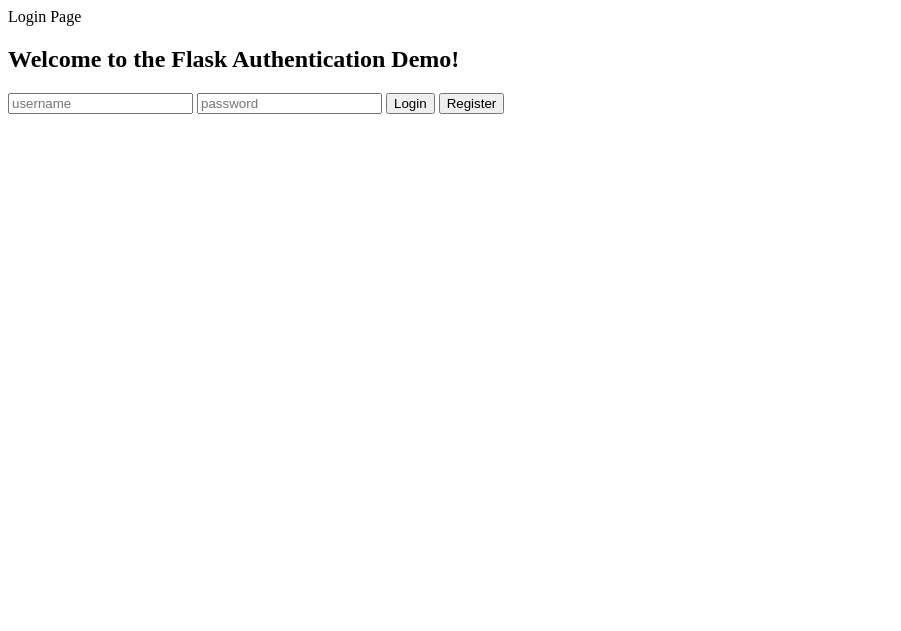
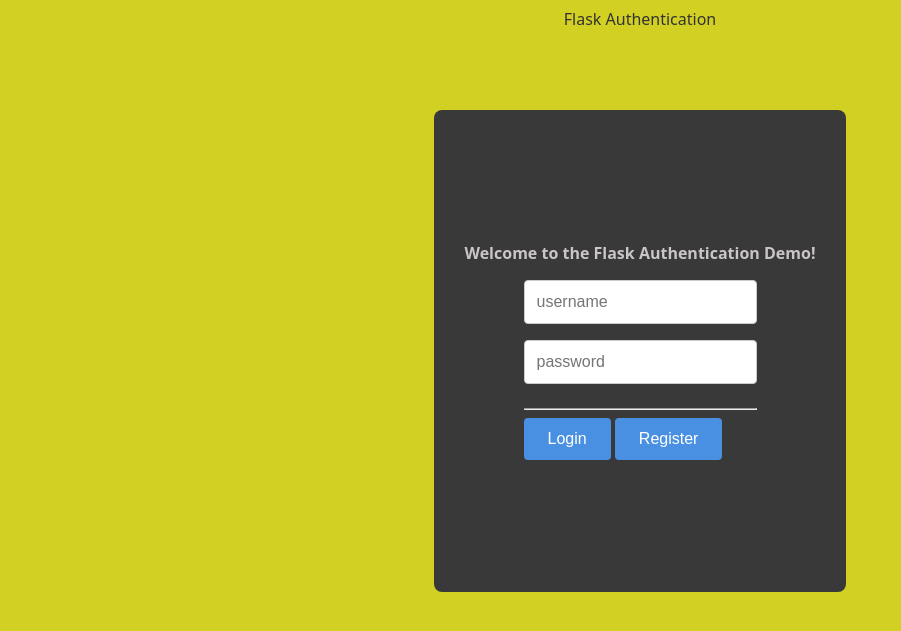
Before and after one commit to Hage-Tassang/CodeWithJosh-Flask-Playlist, a Flask app: page / in a window 1280 px wide. Shown: the top 631 px of the page, without its empty margins (0-901 px from the left). Run offline with Flask 3, Linux system fonts and the light colour scheme.

Commit message:
created flask login page
Things done:
html:
template page
dashboard page
index page

style:
used scss

python:
used flask
created all routes
for dashboard,index,also single page logout mechanism

writting logic for login and registeration

database creation used sqlAlchemy for it
database config
for security flask werkzeug security features for hasing n unhasing password

written all session logic for user logged in n so each person has their own view of the page

completed

thnx codeWithJosh i understood flask better because of you

```diff
--- a/Flask_Login_page/app.py
+++ b/Flask_Login_page/app.py
@@ -4,15 +4,84 @@
 
 
 app = Flask(__name__)
+app.secret_key = 'your_secret_key'
 
 
+
+#sql Configuration
+
+app.config['SQLALCHEMY_DATABASE_URI'] = 'sqlite:///users.db' #database location
+app.config['SQLALCHEMY_TRACK_MODIFICATIONS'] = False #to suppress a warning message
+db =  SQLAlchemy(app)
+
+#Database model class ~single row within our db
+class User(db.Model):
+    #class variables
+    id = db.Column(db.Integer, primary_key=True)
+    username = db.Column(db.String(125),unique=True,nullable=False)
+    password_hash = db.Column(db.String(255),nullable=False)
+
+    #class methods
+    def set_password(self, password):
+        self.password_hash = generate_password_hash(password)
+
+    def check_password(self, password):
+        return check_password_hash(self.password_hash, password)
+
+#Home Routes
 @app.route('/')
-def home():
+def index():
     if "username" in session:
         return redirect(url_for('dashboard'))
     return render_template('index.html')
 
+#Login route
+@app.route('/login',methods=['POST'])
+def login():
+    #collect info from the form
+    username = request.form['username']
+    password = request.form['password']
+    user = User.query.filter_by(username=username).first()
 
+    #check if its in the db /login the user
+    if user and user.check_password(password):
+        session['username'] = username
+        return redirect(url_for('dashboard'))
+    else:
+        return render_template('index.html', message="Invalid username or password")
+    #Otherwise show home page redirecting to login page
 
+#Registration
+@app.route('/register',methods=['POST'])
+def register():
+    username = request.form['username']
+    password = request.form['password']
+    user = User.query.filter_by(username=username).first()
+    if user:
+        return render_template('index.html', message="Username already exists")
+    #create new user
+    new_user = User(username=username)
+    new_user.set_password(password)
+    #add to db
+    db.session.add(new_user)
+    db.session.commit()
+    session['username'] = username
+    return redirect(url_for('dashboard'))
+#Dashboard
+@app.route('/dashboard')
+def dashboard():
+    if "username" in session:
+        return render_template('dashboard.html', username=session['username'])
+    else:
+        return redirect(url_for('index'))
+
+#logout route
+@app.route('/logout')
+def logout():
+    #its like a list data u have to pop it out of the session
+    session.pop("username",None)
+    return redirect(url_for('index'))
 if __name__ == '__main__':
+    with app.app_context():
+        db.create_all()
     app.run(debug=True)
--- /dev/null
+++ b/Flask_Login_page/static/style.css
@@ -0,0 +1,89 @@
+body {
+  font-family: system-ui, -apple-system, "Segoe UI", Roboto, "Helvetica Neue", Arial;
+  background: #d3d024;
+  box-sizing: border-box;
+}
+
+.container {
+  display: flex;
+  flex-direction: column;
+  align-items: center;
+  justify-content: center;
+  max-width: 380px;
+  padding: 1rem;
+  border-color: #333;
+  height: 450px;
+  background-color: #39393a;
+  margin: 5rem auto;
+  border-radius: 8px;
+}
+
+header {
+  text-align: center;
+  margin-bottom: 2rem;
+  width: 100%;
+  color: #333;
+}
+
+.panel {
+  background: #39393a;
+  display: flex;
+  flex-direction: column;
+  align-items: center;
+  justify-content: center;
+  padding: 2rem;
+  border-radius: 8px;
+  box-shadow: 0 6px 18px rgba(0, 0, 0, 0.06);
+  text-align: center;
+  max-width: 360px;
+  width: 100%;
+  margin: auto;
+}
+
+h1 {
+  margin: 0 0 0.5rem 0;
+  font-size: 1.25rem;
+}
+
+h2 {
+  margin: 0 0 1rem 0;
+  font-size: 1rem;
+  color: #cac6c6;
+}
+
+p {
+  margin: 0 0 1rem 0;
+  color: #cac6c6;
+}
+
+.btn-logout {
+  color: #fff;
+  text-decoration: none;
+  font-weight: 500;
+  border-radius: 4px;
+  background-color: #4a90e2;
+}
+
+.btn-login {
+  background-color: #4a90e2;
+  color: #fff;
+  border: none;
+  padding: 0.75rem 1.5rem;
+  border-radius: 4px;
+  font-size: 1rem;
+  cursor: pointer;
+}
+
+.btn-login {
+  color: #fff;
+  text-decoration: none;
+  font-weight: 500;
+}
+
+.input-field {
+  padding: 0.75rem;
+  margin-bottom: 1rem;
+  border: 1px solid #ccc;
+  border-radius: 4px;
+  font-size: 1rem;
+}/*# sourceMappingURL=style.css.map */
--- /dev/null
+++ b/Flask_Login_page/static/style.scss
@@ -0,0 +1,80 @@
+//colors variables
+$primary-color: #d3d024;
+$background-color: #39393a;
+//font variables
+$font-family: system-ui, -apple-system, "Segoe UI", Roboto, "Helvetica Neue", Arial;
+//font colors
+$font-color: #333;
+$font-color-light: #cac6c6;
+//button colors
+$btn-bg-color: #4a90e2;
+$btn-font-color: #fff;
+
+
+body {
+    font-family: system-ui, -apple-system, "Segoe UI", Roboto, "Helvetica Neue", Arial;
+    background:$primary-color;
+    box-sizing: border-box;
+    }
+.container{
+    display: flex;
+    flex-direction: column;
+    align-items: center;
+    justify-content: center;
+    max-width: 380px;
+    padding: 1rem;
+    border-color: #333;
+    height: 450px;
+    background-color: #39393a;
+    margin: 5rem auto;
+    border-radius: 8px;
+    }
+
+header{
+    text-align: center;
+    margin-bottom: 2rem;
+    width: 100%;
+    color:$font-color;
+    }
+
+.panel {
+    background: $background-color;
+    display: flex;
+    flex-direction: column;
+    align-items: center;
+    justify-content: center;
+    padding: 2rem;
+    border-radius: 8px;
+    box-shadow: 0 6px 18px rgba(0,0,0,0.06);
+    text-align: center;
+    max-width: 360px;
+    width: 100%;
+    margin: auto;
+    }
+
+h1 { margin: 0 0 0.5rem 0; font-size: 1.25rem; }
+h2 { margin: 0 0 1rem 0; font-size: 1rem; color: $font-color-light; }
+p { margin: 0 0 1rem 0; color: $font-color-light; }
+.btn-logout { color: $btn-font-color; text-decoration: none; font-weight: 500;border-radius:4px; background-color: $btn-bg-color;}
+.btn-login {
+    background-color: $btn-bg-color;
+    color: $btn-font-color;
+    border: none;
+    padding: 0.75rem 1.5rem;
+    border-radius: 4px;
+    font-size: 1rem;
+    cursor: pointer;
+    }
+.btn-login {
+    color: $btn-font-color;
+    text-decoration: none;
+    font-weight: 500;
+    }
+
+.input-field{
+    padding: 0.75rem;
+    margin-bottom: 1rem;
+    border: 1px solid #ccc;
+    border-radius: 4px;
+    font-size: 1rem;
+    }
--- a/Flask_Login_page/templates/base.html
+++ b/Flask_Login_page/templates/base.html
@@ -4,9 +4,10 @@
     <meta charset="UTF-8">
     <meta name="viewport" content="width=device-width, initial-scale=1.0">
     <title>Flask Authentication</title>
+    <link rel="stylesheet" href="{{url_for('static', filename='style.css')}}">
 </head>
 <body>
-    <header>Login Page</header>
+    <header>Flask Authentication</header>
     {%block body%}
 
     {%endblock%}
--- a/Flask_Login_page/templates/index.html
+++ b/Flask_Login_page/templates/index.html
@@ -3,22 +3,54 @@
 
     <div class= "container">
         <h2>Welcome to the Flask Authentication Demo!</h2>
-        <form action="">
+        <form id="auth-form" action="{{url_for('login')}}" method = "post">
             <input
                 type="text"
                 name="username"
                 placeholder="username"
                 class="input-field"
             />
+            <br>
             <input
                 type="password"
                 name="password"
                 placeholder="password"
                 class="input-field"
             />
-            <input type="submit" value="Login" class="btn btn-login">
-            <input type="button" value="Register" class="btn btn-login">
+            <hr>
+            <input
+                type="submit"
+                value="Login"
+                class="btn btn-login"
+                onclick = "setActionForm('login')"
+            />
+            <input
+                type="button"
+                value="Register"
+                class="btn btn-login"
+                onclick = "setActionForm('register')"
+            />
         </form>
+        {%if message%}
+            <p class="message">{{message}}</p>
+        {%endif%}
     </div>
 
+<script>
+    /*function to check the action form for login and register buttons*/
+    function setActionForm(action){
+        let form = document.getElementById('auth-form');
+        if (action ==='login'){
+            form.action = "{{url_for('login')}}";
+            form.method = "post";
+            form.submit();
+        } else if (action ==='register'){
+            form.action = "{{url_for('register')}}";
+            form.method = "post";
+            form.submit();
+        }
+
+    }
+</script>
+
 {%endblock%}
--- /dev/null
+++ b/flask-bootstrap-api/static/style.css
@@ -0,0 +1 @@
+/*# sourceMappingURL=style.css.map */
```
Also changed, not shown: Flask_Login_page/templates/dashboard.html (+9 -0 lines), Flask_Login_page/instance/users.db (added), 2 other files.
